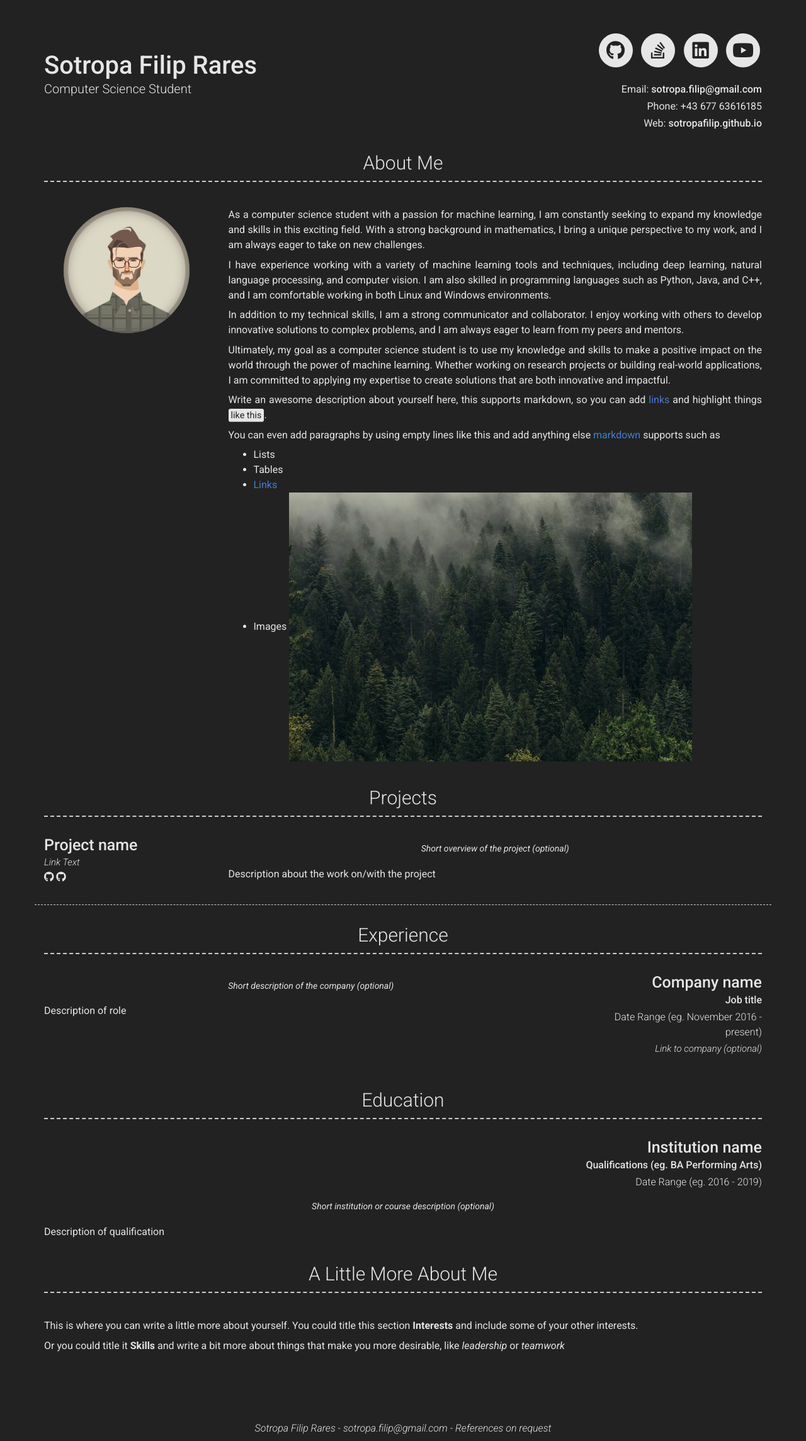
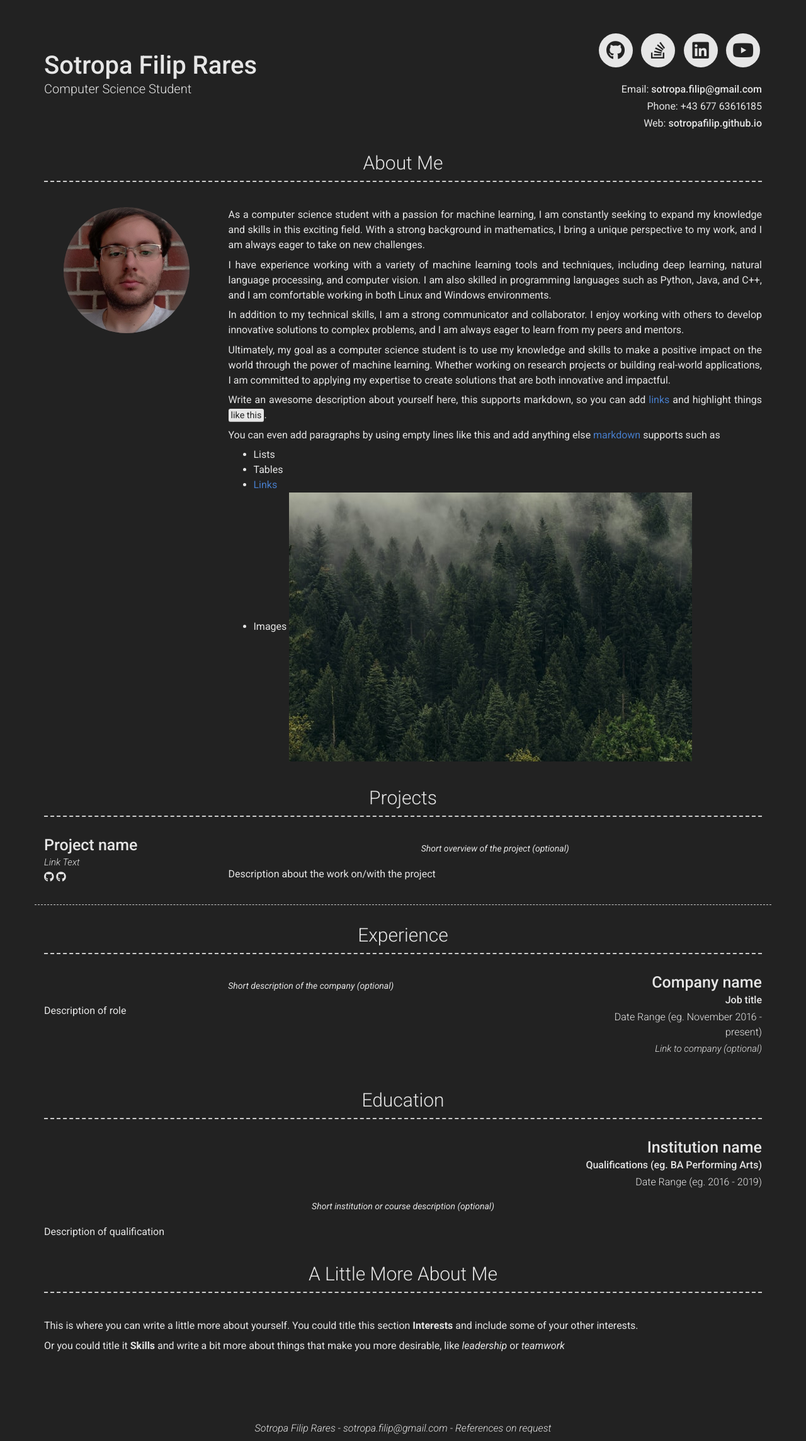
Before and after one commit to sotropafilip/sotropafilip.github.io, a Jekyll site: the page built from index.md, in a window 1280 px wide. Shown: the whole page at 63% size. Built offline with Jekyll 4.4.1, drawn with Linux system fonts in a browser that asks for light colours; nearby versions of some CDN libraries.

Commit message:
Update _config.yml

```diff
--- a/_config.yml
+++ b/_config.yml
@@ -51,7 +51,7 @@ youtube_username: jekyll
 
 # About Section
 # about_title: About Me (Use this to override about section title)
-about_profile_image: images/profile.jpg
+about_profile_image: images/WhatsApp%20Image%202023-03-31%20at%2013.16.23.jpeg
 about_content: | # this will include new lines to allow paragraphs
 
   As a computer science student with a passion for machine learning, I am constantly seeking to expand my knowledge and skills in this exciting field. With a strong background in mathematics, I bring a unique perspective to my work, and I am always eager to take on new challenges.
```
